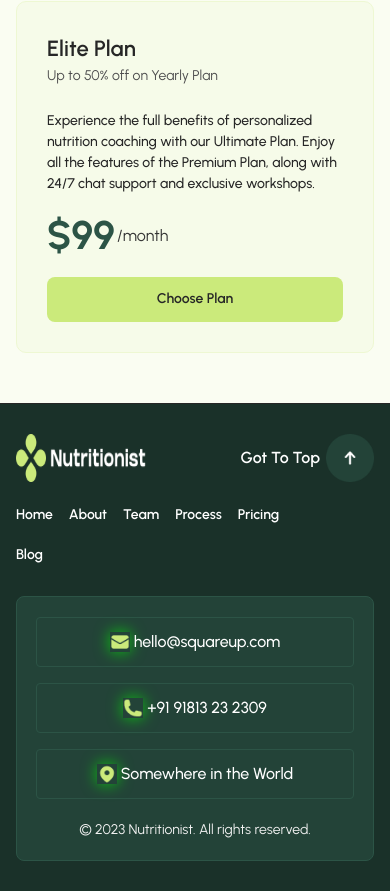
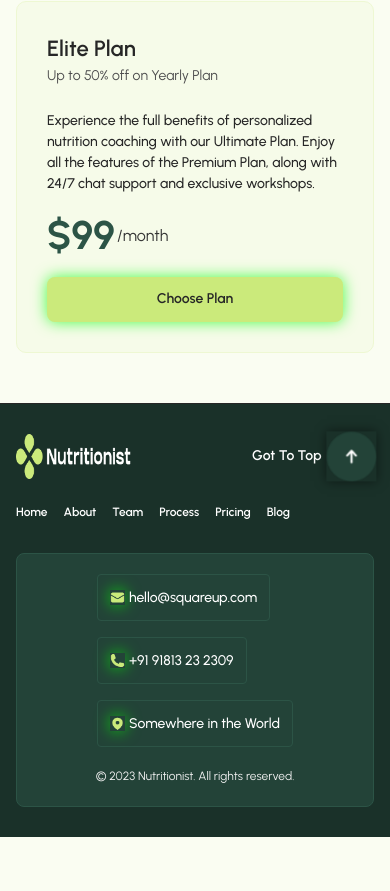
Before and after one commit to RaghadDeveloper/Nutritionist, a React (Vite) app: page / in a window 390 px wide. Shown: the part 6930-7821 px from the top of the page. After the commit the page ends 7767 px from the top, so only its background shows below. Built offline with nearby package versions, Linux system fonts and the light colour scheme.

Commit message:
Update3 Nav&Footer&Animation

```diff
--- a/src/Components/Footer/Footer.css
+++ b/src/Components/Footer/Footer.css
@@ -27,6 +27,22 @@
     list-style: none;
 }
 
+@keyframes slideUpFadeIn {
+    from {
+        opacity: 0;
+        transform: translateY(20px);
+    }
+
+    to {
+        opacity: 1;
+        transform: translateY(0);
+    }
+}
+
+.slideUpFadeIn {
+    animation: slideUpFadeIn 1s forwards;
+}
+
 
 .WO-Menu2 li a {
     font-size: 18px;
@@ -54,13 +70,61 @@
     line-height: 27px;
     font-weight: 600;
     color: var(--white);
+    animation: shake 0.5s infinite;
 
 }
 
+@keyframes shake {
+    0% {
+        transform: translate(0, 0);
+    }
+
+    25% {
+        transform: translate(2px, 0);
+    }
+
+    50% {
+        transform: translate(0, -2px);
+    }
+
+    75% {
+        transform: translate(-2px, 0);
+    }
+
+    100% {
+        transform: translate(0, 2px);
+    }
+}
+
+
 .sh-btn-top img {
     width: 62px;
+    cursor: pointer;
+    animation: pulse 2s infinite;
+    box-shadow: 0 0 10px rgba(0, 0, 0, 0.5);
+    transition: filter 0.3s;
+}
 
+.sh-btn-top img:hover {
+    filter: brightness(1.2);
 }
+
+
+@keyframes pulse {
+    0% {
+        transform: scale(1);
+    }
+
+    50% {
+        transform: scale(1.1);
+    }
+
+    100% {
+        transform: scale(1);
+    }
+}
+
+
 
 .WO-Bottom-footer {
     border-radius: 8px;
@@ -221,3 +285,36 @@
 
 
 }
+
+@media (max-width:390px) {
+    .sh-logo-img {
+        width: 115px;
+    }
+
+    .WO-Menu2 li a {
+        font-size: 12px;
+        line-height: 19px;
+
+    }
+
+    .sh-btn-top p {
+        font-size: 14px;
+        line-height: 21px;
+
+    }
+
+    .sh-btn-top img {
+        width: 45px;
+
+    }
+
+    .AllFooterLink {
+        align-items: flex-start !important;
+    }
+
+    .WO-Bottom-footer p {
+        font-size: 12px;
+        line-height: 19px;
+    }
+
+}
--- a/src/Components/FooterLink/FooterLink.css
+++ b/src/Components/FooterLink/FooterLink.css
@@ -18,7 +18,6 @@
     border: 1px solid var(--muted-green);
     display: flex;
     gap: 6px;
-    width: 223px;
     cursor: pointer;
     transition: transform 0.3s ease, box-shadow 0.3s ease;
 
@@ -73,7 +72,7 @@
 
 }
 
-@media (max-width:769px) {
+@media (max-width:1200px) {
     .FooterLink {
         border-radius: 4px;
         padding: 12px;
@@ -95,3 +94,22 @@
     }
 
 }
+
+@media (max-width:390px) {
+    .FooterLink {
+
+        width: auto;
+
+
+    }
+
+    .WOIcon1 {
+        width: 15px;
+    }
+
+    .FooterLink a {
+        font-size: 14px;
+        line-height: 21px;
+
+    }
+}
--- a/src/Components/NavBar/NavBar.css
+++ b/src/Components/NavBar/NavBar.css
@@ -8,9 +8,11 @@ nav {
     align-items: center;
     gap: 10px;
 }
+
 .BoxIcon {
     display: none;
 }
+
 .SH-logo {
     padding: 10px 20px;
     display: flex;
@@ -87,6 +89,51 @@ nav {
     width: 194.63px;
 }
 
+@keyframes pulse {
+    0% {
+        transform: scale(1);
+    }
+
+    50% {
+        transform: scale(1.1);
+    }
+
+    100% {
+        transform: scale(1);
+    }
+}
+
+
+@keyframes shake {
+
+    0%,
+    100% {
+        transform: translateX(0);
+    }
+
+    25% {
+        transform: translateX(-5px);
+    }
+
+    50% {
+        transform: translateX(5px);
+    }
+
+    75% {
+        transform: translateX(-5px);
+    }
+}
+
+
+.logo {
+    transition: box-shadow 0.5s ease-in-out, transform 0.5s ease-in-out;
+}
+
+.logo:hover {
+    box-shadow: 0 0 15px var(--light-green);
+    animation: shake 0.5s, pulse 2s infinite;
+}
+
 .Wo-RightSide {
     display: flex !important;
     align-items: center;
@@ -98,6 +145,22 @@ nav {
     list-style: none;
     align-items: center;
     gap: 26px;
+}
+
+@keyframes slideUpFadeIn {
+    from {
+        opacity: 0;
+        transform: translateY(20px);
+    }
+
+    to {
+        opacity: 1;
+        transform: translateY(0);
+    }
+}
+
+.slideUpFadeIn {
+    animation: slideUpFadeIn 1s forwards;
 }
 
 .WO-Menu li a {
@@ -126,8 +189,28 @@ nav {
     padding: 14px 24px;
     border: none;
     background-color: var(--light-green);
+    animation: pulsingGlow 2s infinite;
+    transition: transform 0.3s ease;
 
 
+}
+
+@keyframes pulsingGlow {
+    0% {
+        box-shadow: 0 0 0px var(--light-green);
+    }
+
+    50% {
+        box-shadow: 0 0 15px var(--light-green);
+    }
+
+    100% {
+        box-shadow: 0 0 0px var(--light-green);
+    }
+}
+
+.WO-Button:hover {
+    transform: scale(1.05);
 }
 
 .WO-Button a {
--- a/src/Components/NavBar/NavBar.jsx
+++ b/src/Components/NavBar/NavBar.jsx
@@ -18,6 +18,7 @@ import { links } from "../Data/LinksData";
 export default function NavBar() {
   const [menuOpen, setMenuOpen] = useState(false);
   const [activeLink, setActiveLink] = useState("/");
+  const [animationClass, setAnimationClass] = useState("");
 
   const toggleMenu = () => {
     setMenuOpen(!menuOpen);
@@ -26,6 +27,8 @@ export default function NavBar() {
   const handleLinkClick = (path) => {
     setActiveLink(path);
     setMenuOpen(false);
+    setAnimationClass("slideUpFadeIn");
+    setTimeout(() => setAnimationClass(""), 1000);
   };
 
   return (
@@ -46,9 +49,9 @@ export default function NavBar() {
         <img className=" SH-Abstract-right3" src={Abstract6} alt="" />
       </nav>
       <div className="NavBar">
-        <img className="WO-Logo" src={logo} />
+        <img className="WO-Logo logo" src={logo} />
         <div className="Wo-RightSide" style={{ display: menuOpen ? "flex" : "none" }}>
-          <ul className="WO-Menu mb-0">
+          <ul className={`WO-Menu mb-0 ${animationClass}`}>
             {links.slice(0, 6).map((link) => (
               <li key={link.path}>
                 <Link
--- a/src/Components/PriceCard/PriceCard.css
+++ b/src/Components/PriceCard/PriceCard.css
@@ -10,6 +10,7 @@
     max-width: 512px;
     transition: transform 0.3s ease, box-shadow 0.3s ease;
 }
+
 .PriceCard1 {
     border-radius: 12px;
     border: 1px solid var(--pastel-yellow-green);
@@ -91,6 +92,7 @@
     line-height: 27px;
     color: var(--medium-gray);
 }
+
 .WO-Btn {
     padding: 18px 41px;
     border-radius: 8px;
@@ -102,74 +104,45 @@
     line-height: 21.6px;
     position: relative;
     overflow: hidden;
+    animation: pulsingGlow 2s infinite;
     transition: transform 0.3s ease;
+
 }
 
-.WO-Btn {
-    padding: 18px 41px;
-    border-radius: 8px;
-    border: none;
-    background-color: var(--light-green);
-    color: var(--dark-gray);
-    font-weight: 600;
-    font-size: 18px;
-    line-height: 21.6px;
-    position: relative;
-    cursor: pointer;
-    overflow: hidden;
-    transition: transform 0.3s ease;
+@keyframes pulsingGlow {
+    0% {
+        box-shadow: 0 0 0px var(--light-green);
+    }
+
+    50% {
+        box-shadow: 0 0 15px var(--light-green);
+    }
+
+    100% {
+        box-shadow: 0 0 0px var(--light-green);
+    }
 }
 
 .WO-Btn:hover {
     transform: scale(1.05);
 }
 
-.WO-Btn::before {
-    content: '';
-    position: absolute;
-    top: 50%;
-    left: 50%;
-    width: 100%;
-    height: 100%;
-    background: var(--light-green);
-    border-radius: 50%;
-    opacity: 0;
-    transform: translate(-50%, -50%) scale(0);
-    transition: opacity 0.6s, transform 0.6s;
-}
 
-.WO-Btn:hover::before {
-    opacity: 0.5;
-    transform: translate(-50%, -50%) scale(1);
-}
 
-@keyframes pulse {
-    0% {
-        transform: scale(1);
-    }
 
-    50% {
-        transform: scale(1.1);
-    }
 
-    100% {
-        transform: scale(1);
-    }
-}
-
-.WO-Btn.pulse {
-    animation: pulse 1.5s infinite;
-}
 
 .WO-RowContainer {
     border-radius: 10px;
     border: 1px solid var(--pale-green);
     background-color: var(--pastel-yellow-green);
 }
+
 .WO-Row {
     padding: 20px 24px;
     border-bottom: 1px solid var(--pastel-yellow);
 }
+
 .WO-Row p {
     font-size: 18px;
     font-weight: 500;
@@ -177,20 +150,25 @@
     color: var(--medium-gray);
     margin: 0;
 }
+
 .WO-CardNote {
     border-radius: 8px;
     padding: 20px 24px;
     background-color: var(--darker-green);
     margin-top: 10px;
 }
+
 .WO-CardNote p {
     font-size: 18px;
     font-weight: 500;
     line-height: 27px;
     color: var(--white);
 }
+
 @media (max-width:1440px) {
-    .PriceCard, .PriceCard1 {
+
+    .PriceCard,
+    .PriceCard1 {
         border-radius: 10px;
         padding: 40px;
         gap: 30px;
@@ -225,6 +203,7 @@
         font-size: 40px;
         line-height: 35.01px;
     }
+
     .WO-Btn {
         font-size: 14px;
         line-height: 16.8px;
@@ -233,28 +212,41 @@
 }
 
 @media (min-width:769px)and (max-width:1440px) {
-    .PriceCard, .PriceCard1 {
+
+    .PriceCard,
+    .PriceCard1 {
         padding: 40px;
         gap: 30px;
         width: 413.33px;
     }
+
     .W0-TextContainer h3 {
         font-size: 24px;
         line-height: 36px;
     }
-    .W0-TextContainer p, .WO-describtion, .WO-Row p, .WO-CardNote p {
+
+    .W0-TextContainer p,
+    .WO-describtion,
+    .WO-Row p,
+    .WO-CardNote p {
         font-size: 16px;
         line-height: 24px;
     }
+
     .WO-RowContainer {
         border-radius: 8px;
     }
-    .WO-Row, .WO-CardNote {
-        padding: 16px 20px ;
+
+    .WO-Row,
+    .WO-CardNote {
+        padding: 16px 20px;
     }
 }
+
 @media (max-width:769px) {
-    .PriceCard, .PriceCard1 {
+
+    .PriceCard,
+    .PriceCard1 {
         padding: 30px;
         gap: 24px;
         width: 358px;
@@ -264,14 +256,21 @@
         font-size: 22px;
         line-height: 33px;
     }
-    .W0-TextContainer p, .WO-describtion, .WO-Row p, .WO-CardNote p {
+
+    .W0-TextContainer p,
+    .WO-describtion,
+    .WO-Row p,
+    .WO-CardNote p {
         font-size: 14px;
         line-height: 21px;
     }
+
     .WO-RowContainer {
         border-radius: 6px;
     }
-    .WO-Row, .WO-CardNote {
-        padding: 14px 18px ;
+
+    .WO-Row,
+    .WO-CardNote {
+        padding: 14px 18px;
     }
 }
--- a/src/Components/PricingPlans/PricingPlans.css
+++ b/src/Components/PricingPlans/PricingPlans.css
@@ -1,11 +1,20 @@
 .PricingPlans {
     margin-top: 100px;
 }
+
 .WO-PriceCardsPlans {
     display: flex;
     align-items: flex-start;
     justify-content: center;
     gap: 30px;
+    opacity: 1;
+    transform: scale(1);
+    transition: opacity 0.5s ease, transform 0.5s ease;
+}
+
+.WO-PriceCardsPlans.hidden {
+    opacity: 0;
+    transform: scale(0.8);
 }
 
 @media (max-width:1200px) {
--- a/src/Components/PricingPlans/PricingPlans.jsx
+++ b/src/Components/PricingPlans/PricingPlans.jsx
@@ -1,21 +1,42 @@
-import React, { useState } from 'react'
+import React, { useState, useRef } from 'react'
 import './PricingPlans.css'
 import PriceCard from '../PriceCard/PriceCard'
 import { DataCard1, DataCard2 } from '../Data/PricingPlans'
 import PriceTab from '../PriceTab/PriceTab';
+import anime from 'animejs';
 
 
 export default function PricingPlans() {
   const [activeButtton, setActiveButtton] = useState('button1');
+  const tabsRef = useRef(null);
   const handleClick = (buttonId) => {
     setActiveButtton(buttonId);
+    animateTabs();
+  };
+  const animateTabs = () => {
+    anime({
+      targets: '.WO-PriceCardsPlans',
+      opacity: [1, 0],
+      scale: [1, 0.8],
+      duration: 500,
+      easing: 'easeInOutQuad',
+      complete: () => {
+        anime({
+          targets: '.WO-PriceCardsPlans',
+          opacity: [0, 1],
+          scale: [0.8, 1],
+          duration: 500,
+          easing: 'easeInOutQuad'
+        });
+      }
+    });
   };
 
   const dataToRender = activeButtton === 'button1' ? DataCard1 : DataCard2;
 
   return (
     <div className='PricingPlans main-container pb-150'>
-      <PriceTab activeButtton={activeButtton} handleClick={handleClick} />
+      <PriceTab ref={tabsRef} activeButtton={activeButtton} handleClick={handleClick} />
       {
         <div className='WO-PriceCardsPlans'>
           {dataToRender.map((data) => (
```
Also changed, not shown: src/Components/Footer/Footer.jsx (+16 -8 lines), src/Components/HomePricing/HomePricing.jsx (line endings or trailing spaces).
